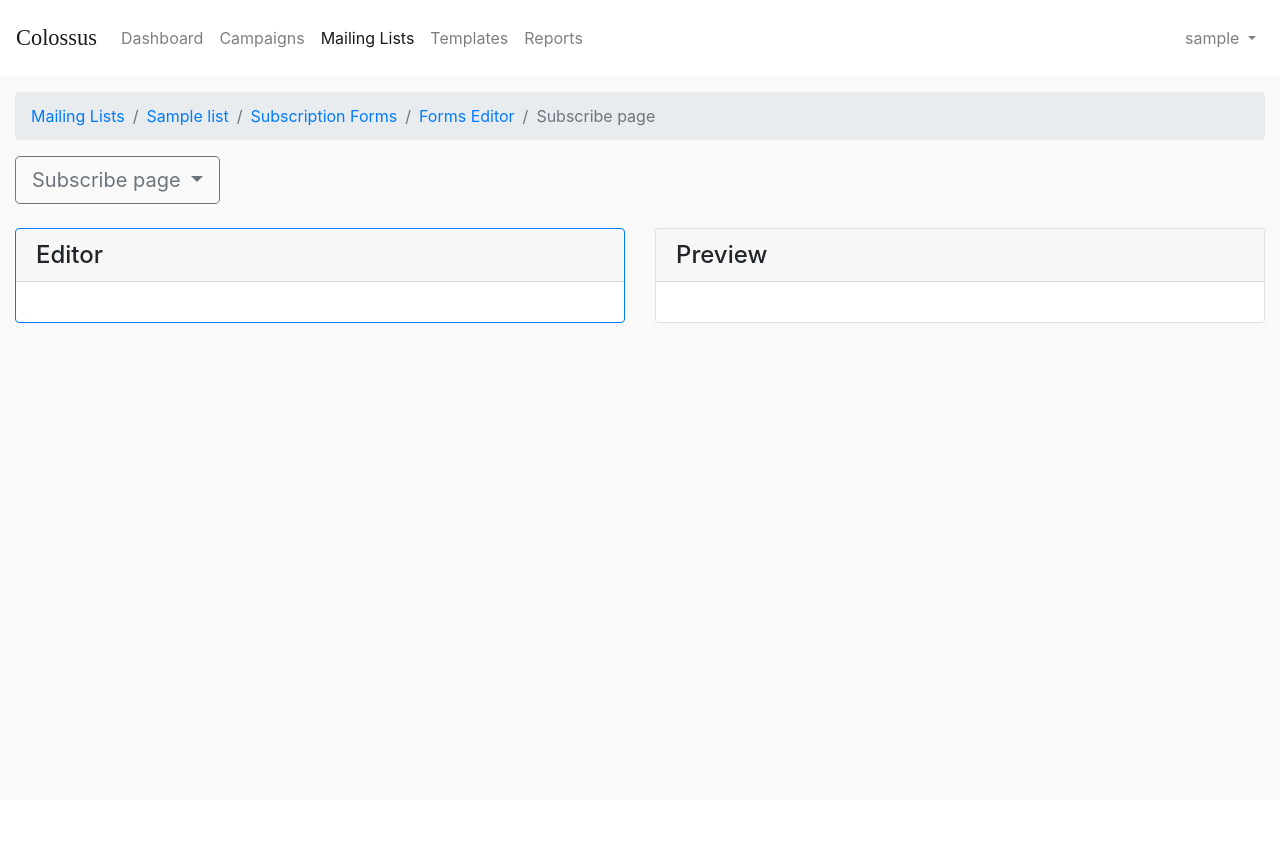
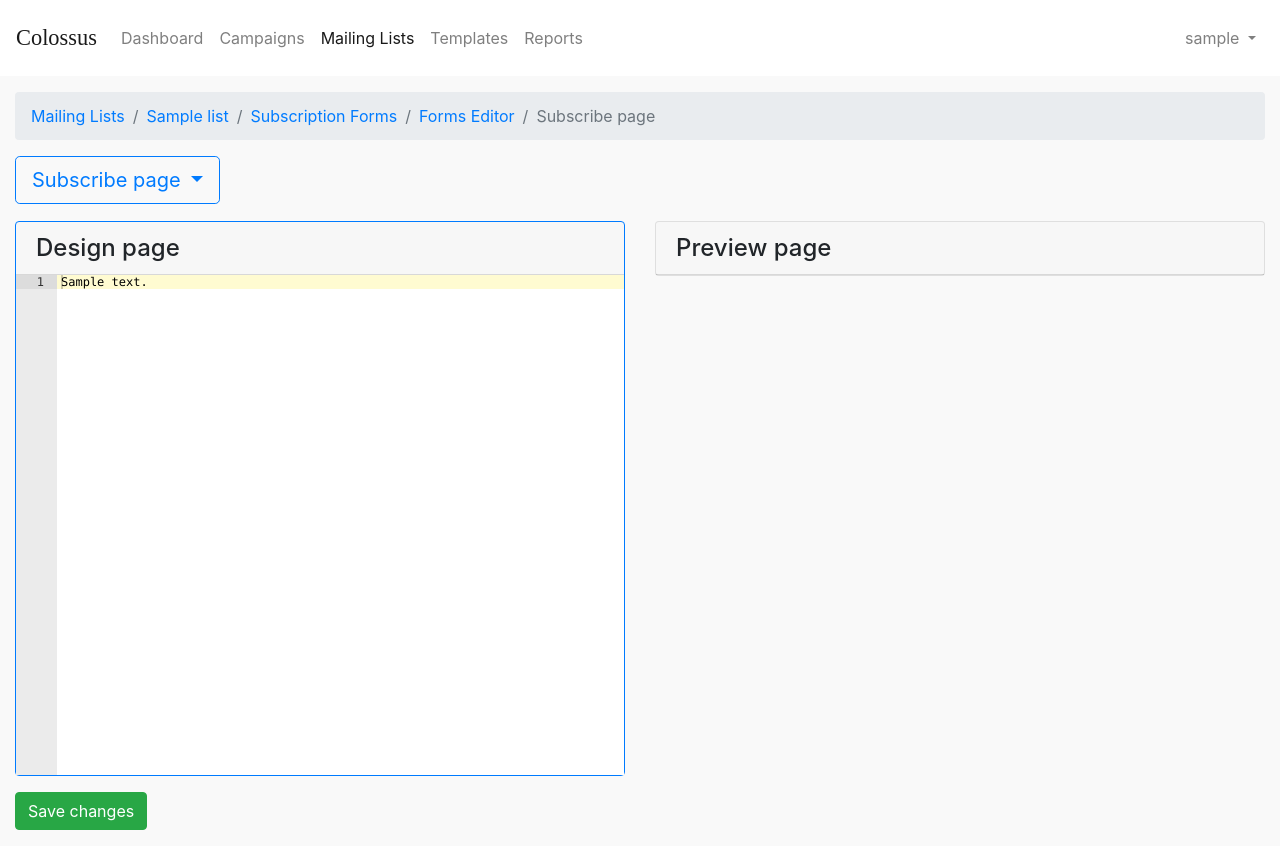
Before and after one commit to vitorfs/colossus, a Django app: page /lists/1/forms/editor/subscribe/ in a window 1280 px wide. Before the commit the page ends 323 px from the top, so only its background shows below. Run offline with Django 3.2, Linux system fonts and the light colour scheme; a user stored in the database is signed in; tables that the repository leaves empty hold one stand-in row (values such as "Sample post"); parts of the project's set-up code (start-up, migrations or seed data) failed here and were passed over; some libraries are stand-ins or nearby versions; some web fonts are replaced.

Commit message:
Add editor options

```diff
--- a/colossus/apps/lists/templates/lists/base_editor.html
+++ b/colossus/apps/lists/templates/lists/base_editor.html
@@ -1,8 +1,8 @@
 {% extends 'base.html' %}
 
-{% load i18n %}
+{% block title %}{{ form_template.get_key_display }}{% endblock %}
 
-{% block title %}{% trans 'Forms Editor' %}{% endblock %}
+{% load colossus i18n %}
 
 {% block main %}
   <div class="container-fluid">
@@ -11,11 +11,44 @@
         <li class="breadcrumb-item"><a href="{% url 'lists:lists' %}">{% trans 'Mailing Lists' %}</a></li>
         <li class="breadcrumb-item"><a href="{% url 'lists:list' mailing_list.pk %}">{{ mailing_list.name }}</a></li>
         <li class="breadcrumb-item"><a href="{% url 'lists:subscription_forms' mailing_list.pk %}">{% trans 'Subscription Forms' %}</a></li>
-        {% block breadcrumb %}
-          <li class="breadcrumb-item active" aria-current="page">{% trans 'Forms Editor' %}</li>
-        {% endblock %}
+        <li class="breadcrumb-item"><a href="{% url 'lists:forms_editor' mailing_list.pk %}">{% trans 'Forms Editor' %}</a></li>
+        <li class="breadcrumb-item active" aria-current="page">{{ form_template.get_key_display }}</li>
       </ol>
     </nav>
+    <div class="dropdown mb-3">
+      <button class="btn btn-outline-primary btn-lg dropdown-toggle" type="button" id="dropdownMenuFormResponsesEmails" data-toggle="dropdown" aria-haspopup="true" aria-expanded="false">
+        {{ form_template.get_key_display }}
+      </button>
+      <div class="dropdown-menu" aria-labelledby="dropdownMenuFormResponsesEmails">
+        <h6 class="dropdown-header">{% trans 'Subscribe' %}</h6>
+        <a class="dropdown-item{% if form_template.key == template_keys.SUBSCRIBE_PAGE %} active{% endif %}" href="{% url 'lists:edit_form_template' mailing_list.pk template_keys.SUBSCRIBE_PAGE %}">
+          {% dict template_keys.LABELS template_keys.SUBSCRIBE_PAGE %}
+        </a>
+        <a class="dropdown-item{% if form_template.key == template_keys.SUBSCRIBE_THANK_YOU_PAGE %} active{% endif %}" href="{% url 'lists:edit_form_template' mailing_list.pk template_keys.SUBSCRIBE_THANK_YOU_PAGE %}">
+          {% dict template_keys.LABELS template_keys.SUBSCRIBE_THANK_YOU_PAGE %}
+        </a>
+        <a class="dropdown-item{% if form_template.key == template_keys.CONFIRM_EMAIL %} active{% endif %}" href="{% url 'lists:edit_form_template' mailing_list.pk template_keys.CONFIRM_EMAIL %}">
+          {% dict template_keys.LABELS template_keys.CONFIRM_EMAIL %}
+        </a>
+        <a class="dropdown-item{% if form_template.key == template_keys.CONFIRM_THANK_YOU_PAGE %} active{% endif %}" href="{% url 'lists:edit_form_template' mailing_list.pk template_keys.CONFIRM_THANK_YOU_PAGE %}">
+          {% dict template_keys.LABELS template_keys.CONFIRM_THANK_YOU_PAGE %}
+        </a>
+        <a class="dropdown-item{% if form_template.key == template_keys.WELCOME_EMAIL %} active{% endif %}" href="{% url 'lists:edit_form_template' mailing_list.pk template_keys.WELCOME_EMAIL %}">
+          {% dict template_keys.LABELS template_keys.WELCOME_EMAIL %}
+        </a>
+        <div class="dropdown-divider"></div>
+        <h6 class="dropdown-header">{% trans 'Unsubscribe' %}</h6>
+        <a class="dropdown-item{% if form_template.key == template_keys.UNSUBSCRIBE_PAGE %} active{% endif %}" href="{% url 'lists:edit_form_template' mailing_list.pk template_keys.UNSUBSCRIBE_PAGE %}">
+          {% dict template_keys.LABELS template_keys.UNSUBSCRIBE_PAGE %}
+        </a>
+        <a class="dropdown-item{% if form_template.key == template_keys.UNSUBSCRIBE_SUCCESS_PAGE %} active{% endif %}" href="{% url 'lists:edit_form_template' mailing_list.pk template_keys.UNSUBSCRIBE_SUCCESS_PAGE %}">
+          {% dict template_keys.LABELS template_keys.UNSUBSCRIBE_SUCCESS_PAGE %}
+        </a>
+        <a class="dropdown-item{% if form_template.key == template_keys.GOODBYE_EMAIL %} active{% endif %}" href="{% url 'lists:edit_form_template' mailing_list.pk template_keys.GOODBYE_EMAIL %}">
+          {% dict template_keys.LABELS template_keys.GOODBYE_EMAIL %}
+        </a>
+      </div>
+    </div>
     {% block content %}
     {% endblock %}
   </div>
--- a/colossus/apps/lists/templates/lists/edit_subscription_form_template_page.html
+++ b/colossus/apps/lists/templates/lists/edit_subscription_form_template_page.html
@@ -1,61 +1,90 @@
 {% extends 'lists/base_editor.html' %}
 
-{% load colossus i18n %}
+{% load crispy_forms_tags static i18n %}
 
-{% block breadcrumb %}
-  <li class="breadcrumb-item"><a href="{% url 'lists:forms_editor' mailing_list.pk %}">{% trans 'Forms Editor' %}</a></li>
-  <li class="breadcrumb-item active" aria-current="page">{{ form_template.get_key_display }}</li>
+{% block javascript %}
+  <script src="{% static 'vendor/ace/1.3.3/ace.js' %}"></script>
+  <script>
+    $(function () {
+      /*
+      var editorHeight = $(window).height() - $("#designEmailContainer").offset()['top'] - (53 + 63 + 18);
+      $("#editor").css("height", editorHeight + "px");
+      $("#previewEmailContainer .card-body").css("height", editorHeight + "px");
+      */
+
+      $("#div_id_content_html").hide();
+      $(".editor-container").show()
+
+      var editor = ace.edit("editor");
+      editor.setTheme("ace/theme/clouds");
+      editor.getSession().setMode("ace/mode/html");
+      editor.getSession().setUseWrapMode(true);
+
+      $("#designEmailForm").submit(function () {
+        $("#id_content").val(editor.getValue());
+        return true;
+      });
+
+      $(".js-update-preview").click(function () {
+        var $btn = $(this);
+
+        $.ajax({
+          url: $btn.attr("data-remote-url"),
+          type: 'post',
+          data: {
+            'content': editor.getValue(),
+            'csrfmiddlewaretoken': $btn.attr("data-csrf")
+          },
+          dataType: 'json',
+          beforeSend: function () {
+            $btn.attr("data-text", $btn.text());
+            $btn.text($btn.attr("data-loading"));
+            $btn.prop("disable", true);
+          },
+          success: function (data) {
+            $("#previewEmailIframe").contents().find("html").html(data.html);
+          },
+          error: function () {
+
+          },
+          complete: function () {
+            $btn.text($btn.attr("data-text"));
+            $btn.prop("disable", false);
+          }
+        });
+
+      });
+
+    });
+  </script>
 {% endblock %}
 
 {% block content %}
-
-  <div class="dropdown mb-4">
-    <button class="btn btn-outline-secondary btn-lg dropdown-toggle" type="button" id="dropdownMenuFormResponsesEmails" data-toggle="dropdown" aria-haspopup="true" aria-expanded="false">
-      {{ form_template.get_key_display }}
-    </button>
-    <div class="dropdown-menu" aria-labelledby="dropdownMenuFormResponsesEmails">
-      <h6 class="dropdown-header">{% trans 'Subscribe' %}</h6>
-      <a class="dropdown-item{% if form_template.key == template_keys.SUBSCRIBE_PAGE %} active{% endif %}" href="{% url 'lists:edit_form_template' mailing_list.pk template_keys.SUBSCRIBE_PAGE %}">
-        {% dict template_keys.LABELS template_keys.SUBSCRIBE_PAGE %}
-      </a>
-      <a class="dropdown-item{% if form_template.key == template_keys.SUBSCRIBE_THANK_YOU_PAGE %} active{% endif %}" href="{% url 'lists:edit_form_template' mailing_list.pk template_keys.SUBSCRIBE_THANK_YOU_PAGE %}">
-        {% dict template_keys.LABELS template_keys.SUBSCRIBE_THANK_YOU_PAGE %}
-      </a>
-      <a class="dropdown-item{% if form_template.key == template_keys.CONFIRM_EMAIL %} active{% endif %}" href="{% url 'lists:edit_form_template' mailing_list.pk template_keys.CONFIRM_EMAIL %}">
-        {% dict template_keys.LABELS template_keys.CONFIRM_EMAIL %}
-      </a>
-      <a class="dropdown-item{% if form_template.key == template_keys.CONFIRM_THANK_YOU_PAGE %} active{% endif %}" href="{% url 'lists:edit_form_template' mailing_list.pk template_keys.CONFIRM_THANK_YOU_PAGE %}">
-        {% dict template_keys.LABELS template_keys.CONFIRM_THANK_YOU_PAGE %}
-      </a>
-      <a class="dropdown-item{% if form_template.key == template_keys.WELCOME_EMAIL %} active{% endif %}" href="{% url 'lists:edit_form_template' mailing_list.pk template_keys.WELCOME_EMAIL %}">
-        {% dict template_keys.LABELS template_keys.WELCOME_EMAIL %}
-      </a>
-      <div class="dropdown-divider"></div>
-      <h6 class="dropdown-header">{% trans 'Unsubscribe' %}</h6>
-      <a class="dropdown-item{% if form_template.key == template_keys.UNSUBSCRIBE_PAGE %} active{% endif %}" href="{% url 'lists:edit_form_template' mailing_list.pk template_keys.UNSUBSCRIBE_PAGE %}">
-        {% dict template_keys.LABELS template_keys.UNSUBSCRIBE_PAGE %}
-      </a>
-      <a class="dropdown-item{% if form_template.key == template_keys.UNSUBSCRIBE_SUCCESS_PAGE %} active{% endif %}" href="{% url 'lists:edit_form_template' mailing_list.pk template_keys.UNSUBSCRIBE_SUCCESS_PAGE %}">
-        {% dict template_keys.LABELS template_keys.UNSUBSCRIBE_SUCCESS_PAGE %}
-      </a>
-      <a class="dropdown-item{% if form_template.key == template_keys.GOODBYE_EMAIL %} active{% endif %}" href="{% url 'lists:edit_form_template' mailing_list.pk template_keys.GOODBYE_EMAIL %}">
-        {% dict template_keys.LABELS template_keys.GOODBYE_EMAIL %}
-      </a>
-    </div>
-  </div>
-
-  <div class="row">
-    <div class="col-6">
-      <div class="card border-primary">
-        <h4 class="card-header">Editor</h4>
-        <div class="card-body"></div>
+  <form method="post" class="mb-3" novalidate>
+    {% csrf_token %}
+    <div class="row">
+      <div class="col-lg-6">
+        {{ form|crispy }}
       </div>
     </div>
-    <div class="col-6">
-      <div class="card">
-        <h4 class="card-header">Preview</h4>
-        <div class="card-body"></div>
+    <div class="row editor-container">
+      <div class="col-lg-6">
+        <div class="card border-primary mb-3" id="designEmailContainer">
+          <h4 class="card-header">{% trans 'Design page' %}</h4>
+          <div class="card-body p-0">
+            <div id="editor" style="height:500px">{{ form_template.content_html }}</div>
+          </div>
+        </div>
+      </div>
+      <div class="col-lg-6">
+        <div class="card" id="previewEmailContainer">
+          <h4 class="card-header">{% trans 'Preview page' %}</h4>
+          <div class="card-body p-0">
+            <!--iframe src="#" id="previewEmailIframe" class="w-100 h-100" style="border:0;"></iframe-->
+          </div>
+        </div>
       </div>
     </div>
-  </div>
+    <button type="submit" class="btn btn-success">{% trans 'Save changes' %}</button>
+  </form>
 {% endblock %}
--- a/colossus/apps/subscribers/models.py
+++ b/colossus/apps/subscribers/models.py
@@ -136,11 +136,11 @@ class SubscriptionFormTemplate(models.Model):
         verbose_name=_('mailing list'),
         related_name='forms_templates'
     )
-    redirect_url = models.URLField(_('redirect URL'), blank=True)
+    redirect_url = models.URLField(_('redirect URL'), blank=True, help_text=_('Instead of showing this page, redirect to URL.'))
     send_email = models.BooleanField(_('send final confirmation email?'), default=True)
-    from_email = models.EmailField(_('email address'))
-    from_name = models.CharField(_('name'), max_length=100, blank=True)
-    subject = models.CharField(_('subject'), max_length=150, blank=True)
+    from_email = models.EmailField(_('from email address'))
+    from_name = models.CharField(_('from name'), max_length=100, blank=True)
+    subject = models.CharField(_('email subject'), max_length=150, blank=True)
     content_html = models.TextField(_('content HTML'), blank=True)
     content_text = models.TextField(_('content plain text'), blank=True)
 
```
Also changed, not shown: colossus/apps/lists/templates/lists/edit_subscription_form_template_email.html (+10 -18 lines), colossus/apps/lists/templates/lists/forms_editor.html (+12 -2 lines).
